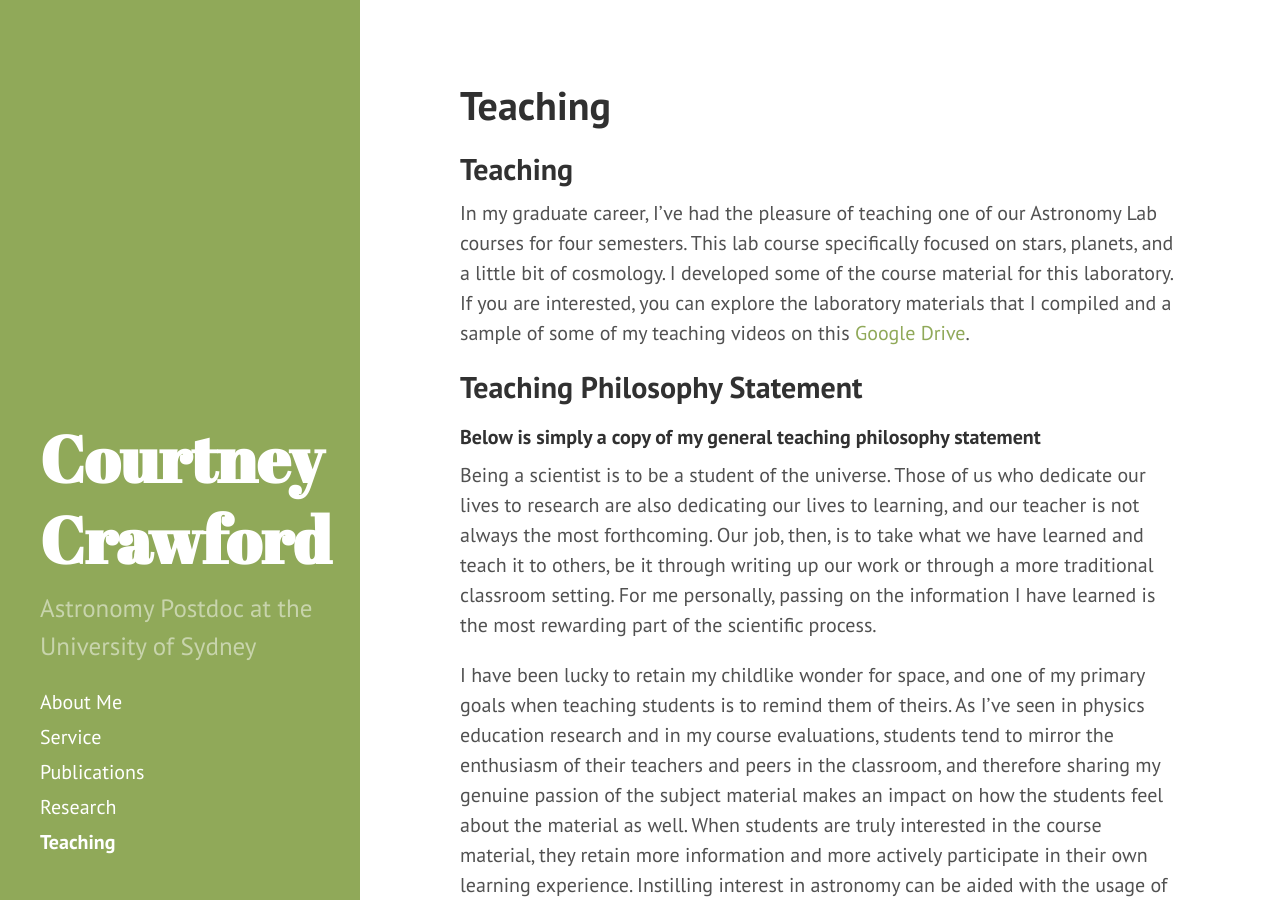
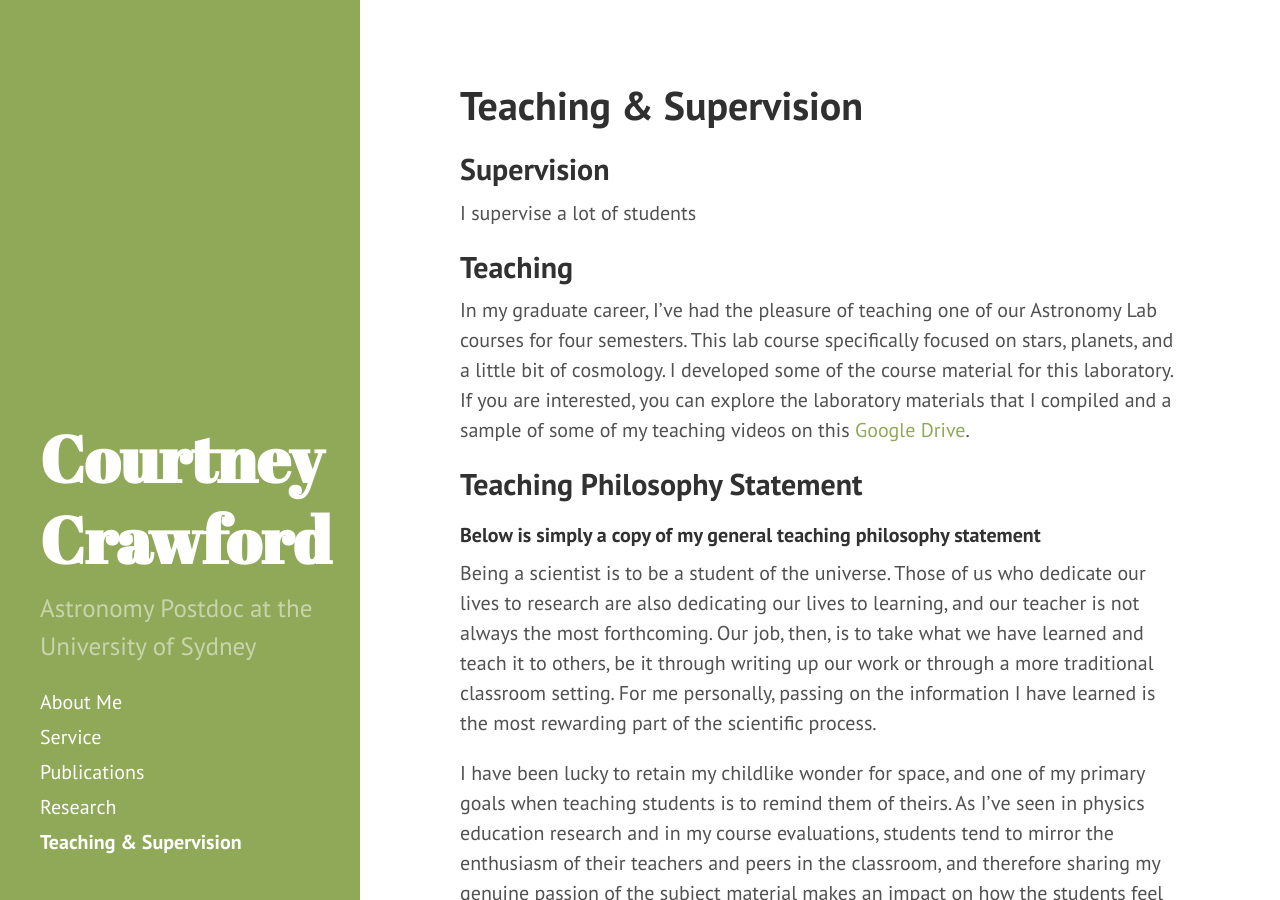
Before and after one commit to courtcraw/courtcraw.github.io, a Jekyll site: the page built from teaching.md, in a window 1280 px wide and 900 px high. Built offline with Jekyll 4.4.1, drawn with Linux system fonts in a browser that asks for light colours.

Commit message:
changing to teaching & supervision

```diff
--- a/teaching.md
+++ b/teaching.md
@@ -1,7 +1,12 @@
 ---
 layout: page
-title: Teaching
+title: Teaching & Supervision
 ---
+
+## Supervision
+
+I supervise a lot of students
+
 
 ## Teaching
 
```
